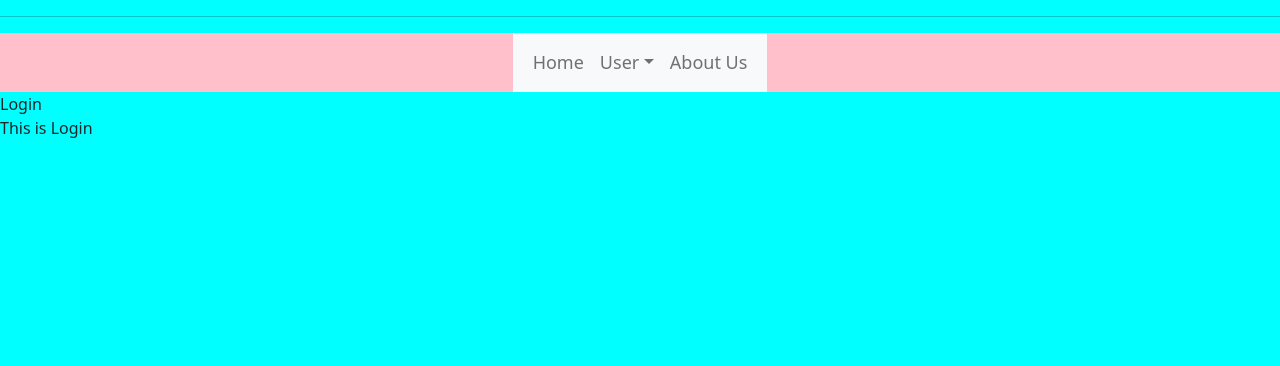
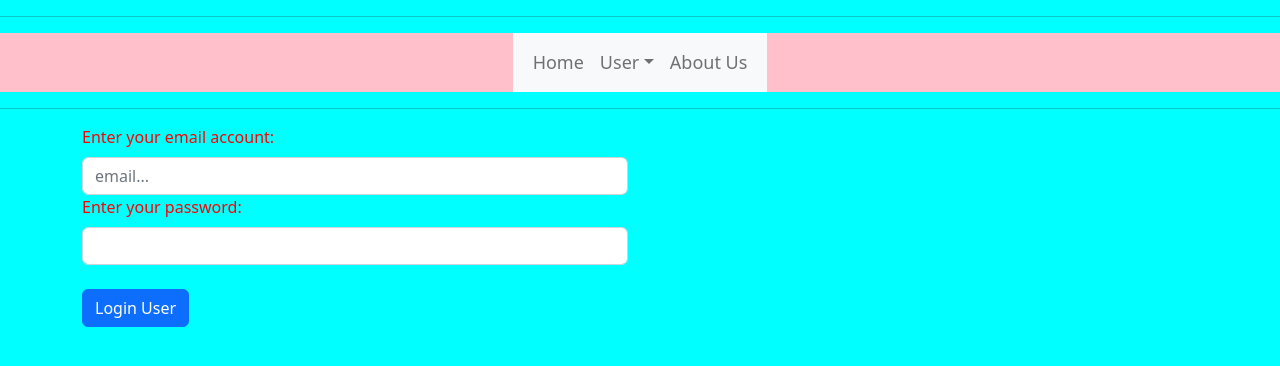
Before and after one commit to AlvaroBernabe/aba-geekshubs-fsd-val-Front-Final-Proyect, a React (Vite) app in the folder FrontFinal/: page /login in a window 1280 px wide. Shown: the top 366 px of the page. Built offline with nearby package versions, Linux system fonts and the light colour scheme.

Commit message:
feat: Login Form Now save Token and User Data

```diff
--- a/FrontFinal/package.json
+++ b/FrontFinal/package.json
@@ -13,6 +13,8 @@
     "axios": "^1.3.5",
     "bootstrap": "^5.2.3",
     "dayjs": "^1.11.7",
+    "js-cookie": "^3.0.1",
+    "jwt-decode": "^3.1.2",
     "react": "^18.2.0",
     "react-bootstrap": "^2.7.4",
     "react-dom": "^18.2.0",
--- a/FrontFinal/src/layout/login/Login.jsx
+++ b/FrontFinal/src/layout/login/Login.jsx
@@ -1,12 +1,94 @@
-import React from "react";
+import React, { useState } from "react";
 import './Login.css'
 import NavBar from "../../components/NavBar";
+import { login } from "../userSlice";
+import { InputText } from "../../components/InputText/InputText";
+import { loginUser } from "../services/apiCalls";
+import { useNavigate } from "react-router-dom";
+import { useDispatch } from "react-redux";
+import { Button, Col, Container, Form, Row } from "react-bootstrap";
+import jwt_decode from "jwt-decode";
 
 export const Login = () => {
-    return (
-        <>
-        < NavBar />
-        <div>Login</div>
-        <p>This is Login</p>
-        </>
-      )};
+  const navigate = useNavigate();
+  const dispatch = useDispatch();
+  const [welcome, setWelcome] = useState("");
+
+  const [credenciales, setCredenciales] = useState({
+  email: '',
+  password: ''
+  })
+
+  const inputHandler = (e) => {
+      setCredenciales((prevState) => ({
+          ...prevState,
+          [e.target.name]: e.target.value,
+      }));
+}
+
+const checkError = (e) => {
+}
+
+const logMe = () => {
+  loginUser(credenciales)
+      .then( respuesta => {
+        const token = respuesta.data.token;
+        // console.log("esto es respuesta", respuesta);
+              let datosBackend = {
+                  token: respuesta.data.tokencoded,
+                  usuario: respuesta.data.token
+              };
+            //   console.log("esto es datos backend",datosBackend)
+            let nameUser = datosBackend.usuario.abilities[1].toString();
+            console.log("esto es name ", nameUser)
+
+
+              dispatch(login({credentials: datosBackend}));
+              setWelcome(`Bienvenid@ de nuevo ${nameUser}`);
+    //   setTimeout(() => {
+    //       navigate("/");
+    //     }, 3000);
+      })
+      .catch(error => console.log(error))
+};
+  return (
+      <>
+      <NavBar />
+      <hr />
+      <div className="divPrincipal">
+          {/* <div className="loginDesign">
+              {welcome !== "" ? (
+          <div>{welcome}</div>
+      ) : ( */}
+          <div>
+              <Container>
+                  <Row className="LoginForm">
+                      <Col lg={6}>
+                          <Form className="formLogin">
+                              <Form.Group>
+                                  <Form.Label>Enter your email account:</Form.Label>
+                                  <InputText className={"inputLogin"}
+                                  type={"email"} name={"email"} maxLength = {50} placeholder={"email..."} required={true}
+                                  changeFunction={(e) => inputHandler(e)} blurFunction={(e) => checkError(e)} />
+                              </Form.Group>
+                              <Form.Group>
+                                  <Form.Label>Enter your password:</Form.Label>
+                                  <InputText className={"inputLogin"}
+                                  type={"password"} name={"password"} maxLength = {64} placeholder={""} required={true}
+                                  changeFunction={(e) => inputHandler(e)} blurFunction={(e) => checkError(e)} />
+                              </Form.Group>
+                              <br />
+                              <Button className="botonLog" variant="primary"
+                              onClick={()=> logMe()}> Login User
+                              </Button>
+                          </Form>
+                      </Col>
+                  </Row>
+              </Container>
+          </div>
+          {/* )}
+          </div> */}
+      </div>
+      </>
+  );
+}
--- /dev/null
+++ b/FrontFinal/src/layout/services/api.js
@@ -0,0 +1,15 @@
+import axios from 'axios';
+
+const api = axios.create({
+  baseURL: 'http://localhost:8000/api',
+});
+
+api.interceptors.request.use((config) => {
+  const token = localStorage.getItem('token');
+  if (token) {
+    config.headers.Authorization = `Bearer ${token}`;
+  }
+  return config;
+});
+
+export default api;
--- a/FrontFinal/src/layout/services/apiCalls.js
+++ b/FrontFinal/src/layout/services/apiCalls.js
@@ -1,6 +1,7 @@
 import axios from 'axios';
 // import { useSelector } from 'react-redux';
 // import { userData } from '../userSlice';
+import api from './api';
 
 
 const root = "http://localhost:8000/api";
@@ -8,3 +9,7 @@ const root = "http://localhost:8000/api";
 export const registerUser = async (body) => {
   return await axios.post(`${root}/register`, body)
 }
+
+export const loginUser = async (body) => {
+  return await api.post(`${root}/login`, body)
+}
```
Also changed, not shown: 1 other file (tests, documents, lock files or other folders).
